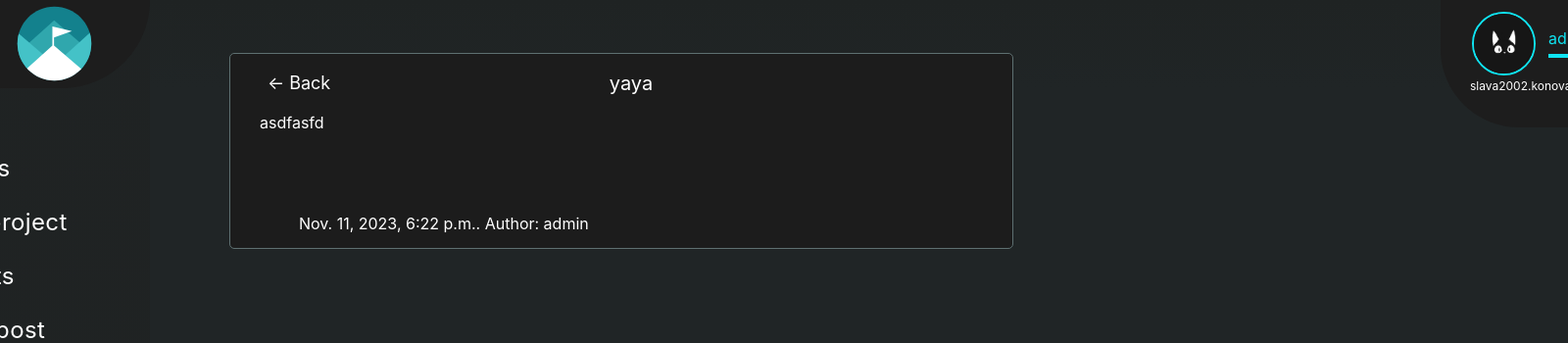
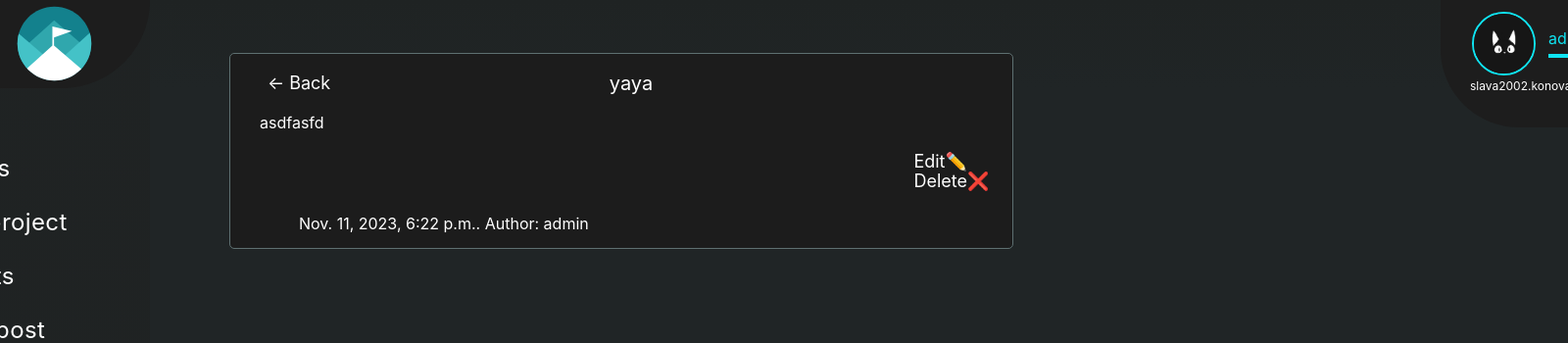
Before and after one commit to Plinx28/ImproveYourSelf, a Django app: a page that uses main/templates/main/article.html in a window 1600 px wide; the page is wider, and only the part inside the window is pictured. Shown: the top 350 px of that part at 98% size. Run offline with Django 4.2, Linux system fonts and the light colour scheme; a user stored in the database is signed in; data comes from the database, SQL or seed files in the repository; both versions use the stored data as it was after the commit; some libraries are stand-ins or nearby versions.

Commit message:
[ADD] Edit/delete features for author-users

```diff
--- a/main/static/main/css/style.css
+++ b/main/static/main/css/style.css
@@ -536,3 +536,7 @@ a .default-btn-project{
 	width: 48%;
 	vertical-align: top;
 }
+
+.article-copability {
+  margin-left: 87%
+}
--- a/main/templates/main/article.html
+++ b/main/templates/main/article.html
@@ -1,6 +1,6 @@
 {% extends 'main/layout.html' %}
 {% load static %}
-{% block title %} {{ article.title}} {% endblock %}
+{% block title %} {{ article.title }} {% endblock %}
 
 {% block content %}
 <div class="article">
@@ -9,6 +9,14 @@
         <h2 class="article-title">{{ article.title}}</h2>
         <b><p class="article-text">{{ article.text|linebreaks }}</p></b><br>
         <div class="article-date">{{ article.pub_date }}. Author: {{ article.author.username}}</div>
+        {% if user == article.author %}
+        <div class="article-copability">
+            <ul>
+                <li><a class="default-btn-project" href="{% url 'edit_article' article.slug %}">Edit✏️</a></li><br>
+                <li><a class="default-btn-project" href="">Delete❌</a></li>
+            </ul>
+        </div><br>
+        {% endif %}
         {% if article.image %}
         <h3><img class="article-image" src="{{ article.image.url }}"></h3><br>
         {% endif %}
--- a/main/templates/main/contacts.html
+++ b/main/templates/main/contacts.html
@@ -5,6 +5,7 @@
 {% block content %}
     <div class="article">
         <div class="article-content">
+            <a class="default-btn-project" href="{{request.META.HTTP_REFERER}}">← Back</a><br>
             <h2 class="article-title">Contact us</h2>
             <form method="post">
                 {% csrf_token %}
--- a/main/urls.py
+++ b/main/urls.py
@@ -6,5 +6,6 @@ urlpatterns = [
     path('about/', views.aboutUsView, name='about'),
     path('contacts/', views.ContactFormView.as_view(), name='contacts'),
     path('create/', views.CreateArticleView.as_view(), name='create'),
+    path('edit-article/<slug:article_slug>/', views.edit_article_view, name='edit_article'),
     path('<slug:article_slug>/', views.ArticleView.as_view(), name='article')
 ]
--- a/main/views.py
+++ b/main/views.py
@@ -1,13 +1,16 @@
+from django.http import HttpResponse
+from django.db import transaction
+from django.urls import reverse_lazy
+from django.shortcuts import redirect, render, get_object_or_404
+from django.contrib import messages
+from django.contrib.auth.mixins import LoginRequiredMixin
+from django.contrib.auth.decorators import login_required
 from django.core.cache import cache
-from django.http import HttpResponse
-from django.shortcuts import render
 from django.views.generic import ListView, DetailView, FormView, CreateView
-from django.urls import reverse_lazy
-from django.shortcuts import redirect
+
 from .models import Article
 from .utils import DataMixin
 from .forms import ContactForm, CreateArticleForm
-from django.contrib.auth.mixins import LoginRequiredMixin
 
 
 class IndexView(DataMixin, ListView):
@@ -51,6 +54,31 @@ class CreateArticleView(LoginRequiredMixin, CreateView):
     success_url = reverse_lazy('home')
     form_class = CreateArticleForm
 
+    def get_context_data(self):
+        context = {'action': 'Create',
+                   'form': self.form_class}
+        return context
+
     def form_valid(self, form):
         form.instance.author = self.request.user
         return super().form_valid(form)
+
+
+@login_required
+@transaction.atomic
+def edit_article_view(request, article_slug):
+    instance = get_object_or_404(Article, slug=article_slug)
+    if request.method == 'POST':
+        article_form = CreateArticleForm(request.POST, request.FILES, instance=instance)
+        if article_form.is_valid():
+            article_form.save()
+            messages.success(request, 'Your article was successfully updated!')
+            return redirect(f'/{instance.slug}')
+        else:
+            messages.error(request, 'Please correct the error.')
+    else:
+        article_form = CreateArticleForm(instance=instance)
+    return render(request, 'main/create.html', {
+        'form': article_form,
+        'action': 'Edit'
+    })
--- a/users/views.py
+++ b/users/views.py
@@ -68,7 +68,7 @@ def update_profile(request):
             messages.success(request, 'Your profile was successfully updated!')
             return redirect('users:update_profile')
         else:
-            messages.error(request, 'Please correct the error below.')
+            messages.error(request, 'Please correct the error.')
     else:
         user_form = UserUpdateForm(instance=request.user)
         profile_form = ProfileUpdateForm(instance=request.user.profile)
```
Also changed, not shown: main/templates/main/create.html (+4 -3 lines), db.sqlite3, media/images/2023/11/21/diagram.png (added), 1 other file.
